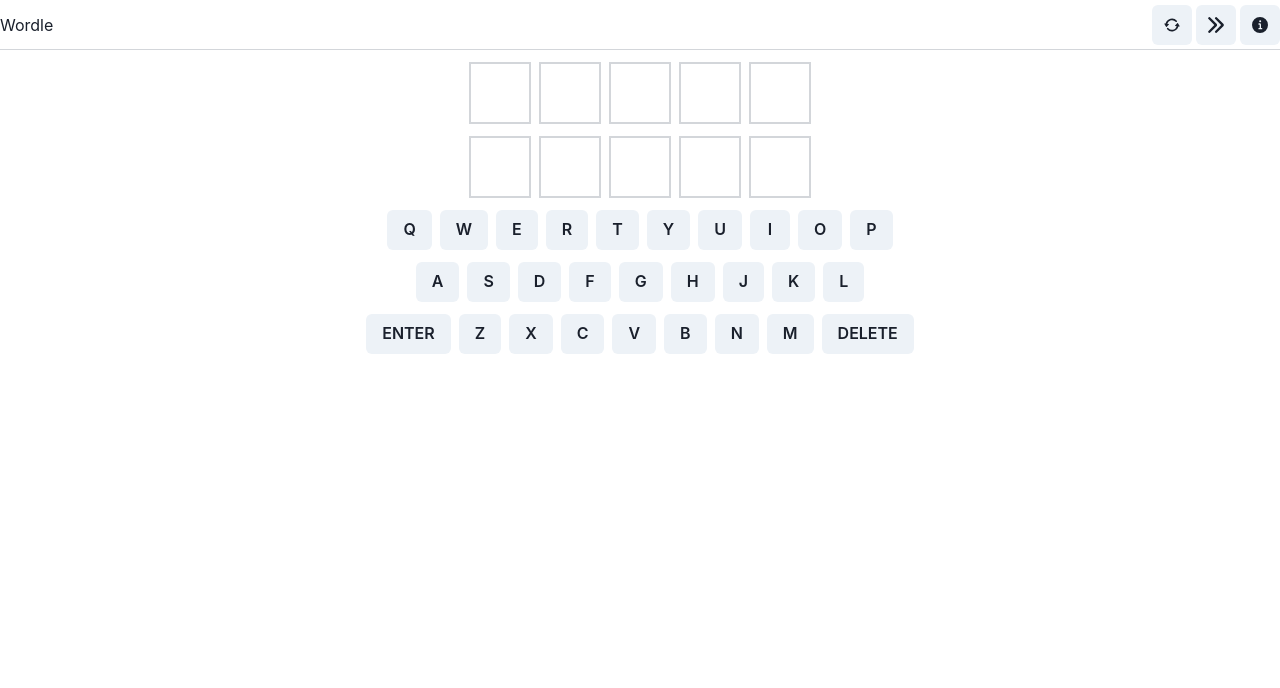
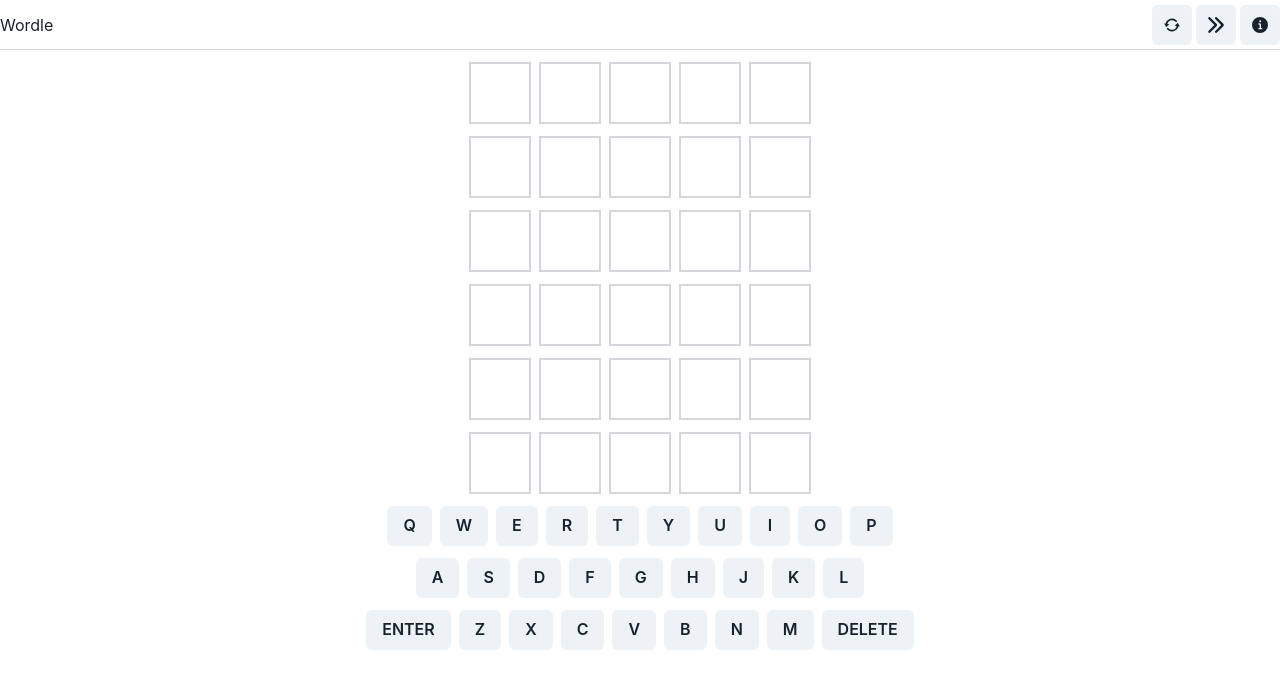
Before and after one commit to jiantengtoo/wordle-game, a React (Vite) app: page / in a window 1280 px wide. Shown: the top 688 px of the page. Built offline with nearby package versions, Linux system fonts and the light colour scheme.

Commit message:
number of tries to 6

```diff
--- a/src/constants.ts
+++ b/src/constants.ts
@@ -1,5 +1,5 @@
 export const NUMBER_OF_LETTERS = 5;
-export const NUMBER_OF_TRIES = 2;
+export const NUMBER_OF_TRIES = 6;
 export const KEYBOARD_LAYOUT = [
   ["q", "w", "e", "r", "t", "y", "u", "i", "o", "p"],
   ["a", "s", "d", "f", "g", "h", "j", "k", "l"],
```
